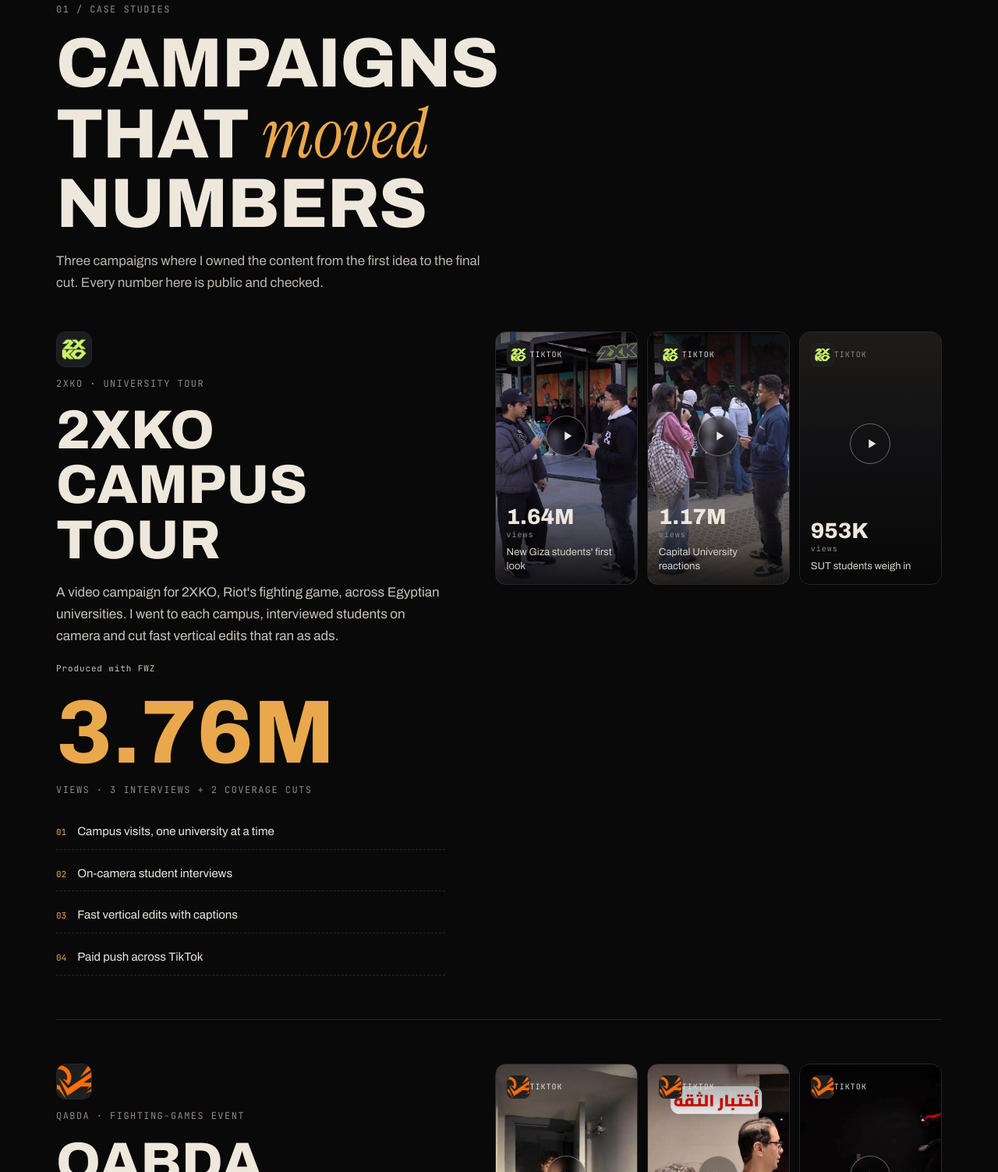
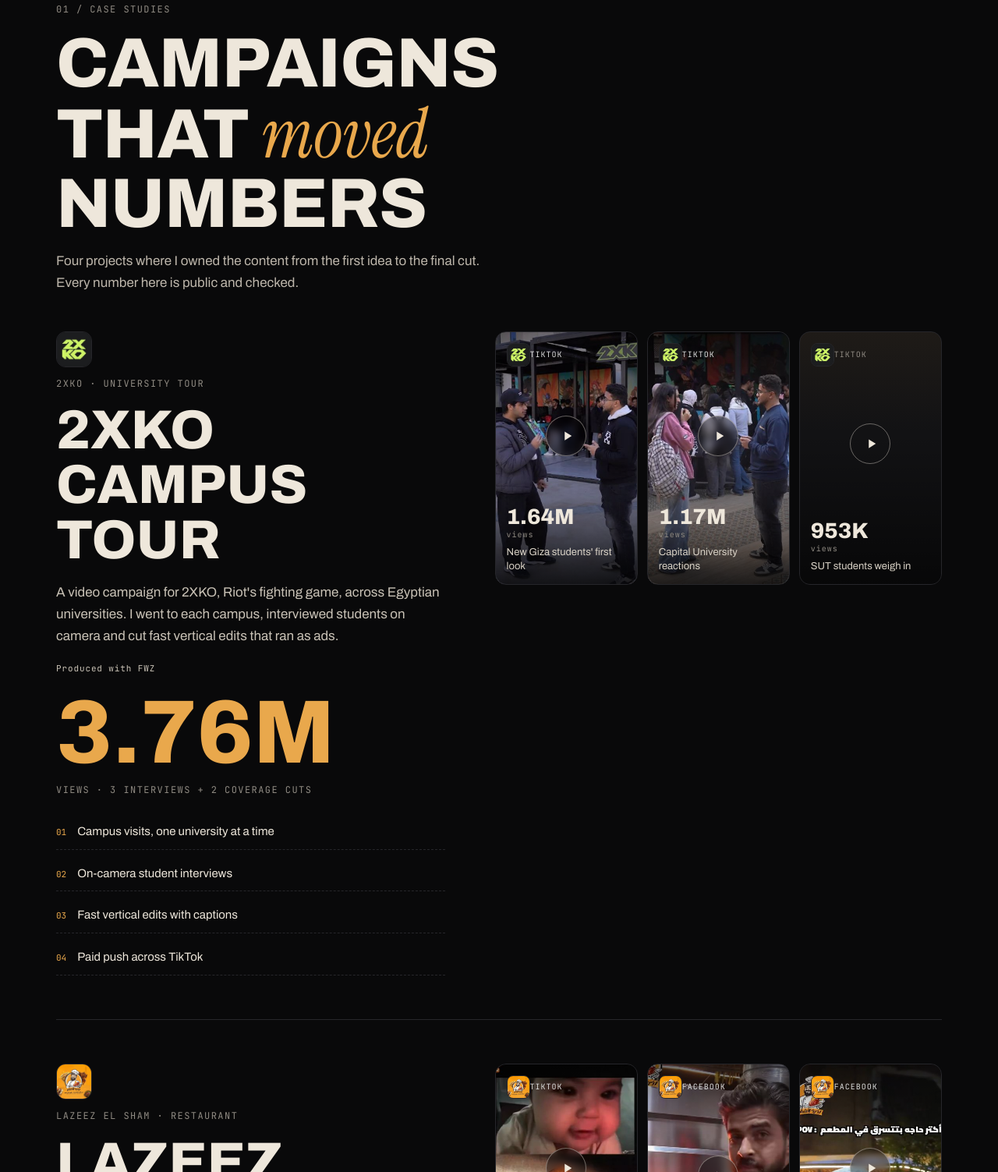
Before and after one commit to elharifa0-glitch/aladdin-portfolio, a plain HTML site: page index.html in a window 1280 px wide. Shown: the part 1297-2800 px from the top of the page at 78% size. Drawn offline with Linux system fonts and the light colour scheme; a web font is replaced by a local one.

Commit message:
Add Lazeez El Sham case study and videos
Co-Authored-By: Claude Opus 5.5 <noreply@anthropic.com>
Claude-Session: https://claude.ai/code/session_01P75S99R4fTPjjkpmNhNNiN

```diff
--- a/index.html
+++ b/index.html
@@ -275,7 +275,7 @@ dialog::backdrop{background:rgba(5,5,6,.9);backdrop-filter:blur(6px)}
         <a class="btn line wa" href="https://wa.me/201273122625" target="_blank" rel="noopener"><svg viewBox="0 0 24 24" aria-hidden="true"><path d="M12 2a10 10 0 0 0-8.6 15.1L2 22l5-1.3A10 10 0 1 0 12 2Zm5.3 14.1c-.2.6-1.3 1.2-1.8 1.2-.5.1-1 .2-3.4-.7-2.8-1.1-4.6-4-4.8-4.2-.1-.2-1.1-1.5-1.1-2.8s.7-2 1-2.3c.2-.3.5-.3.7-.3h.5c.2 0 .4 0 .6.5l.9 2.1c.1.2.1.3 0 .5l-.4.6-.4.4c-.1.2-.3.3-.1.6.2.3.8 1.3 1.7 2.1 1.2 1 2.2 1.4 2.5 1.5.3.2.5.1.7-.1l.9-1.1c.2-.3.4-.2.7-.1l2 1c.3.1.5.2.5.3.1.2.1.7-.1 1.3Z"/></svg><span data-t="ctaWa"></span></a>
       </div>
       <div class="letterbox">
-        <div class="hero-stat"><b>5.4M+</b><span data-t="hs1"></span></div>
+        <div class="hero-stat"><b>7.1M+</b><span data-t="hs1"></span></div>
         <div class="hero-stat"><b>11</b><span data-t="hs2"></span></div>
         <div class="hero-stat"><b>560K+</b><span data-t="hs3"></span></div>
       </div>
@@ -310,6 +310,17 @@ dialog::backdrop{background:rgba(5,5,6,.9);backdrop-filter:blur(6px)}
 
       <article class="case reveal">
         <div class="case-info">
+          <div class="case-logos"><img src="assets/lazeez.jpg" alt="Lazeez El Sham"></div>
+          <span class="mono" data-t="c4Tag"></span>
+          <h3 data-t="c4Title"></h3>
+          <p data-t="c4Text"></p>
+          <div class="big-num"><b>1.77M</b><span class="mono" data-t="views11"></span></div>
+        </div>
+        <div class="case-reels" data-reels="lazeez-top"></div>
+      </article>
+
+      <article class="case reveal">
+        <div class="case-info">
           <div class="case-logos"><img src="assets/qabda.jpg" alt="Qabda"></div>
           <span class="mono" data-t="c2Tag"></span>
           <h3 data-t="c2Title"></h3>
@@ -338,8 +349,8 @@ dialog::backdrop{background:rgba(5,5,6,.9);backdrop-filter:blur(6px)}
   <section id="stats" style="padding-top:0">
     <div class="wrap">
       <div class="stats reveal">
-        <div><b>5.4M+</b><span data-t="st1"></span></div>
-        <div><b>48</b><span data-t="st2"></span></div>
+        <div><b>7.1M+</b><span data-t="st1"></span></div>
+        <div><b>59</b><span data-t="st2"></span></div>
         <div><b>320K</b><span data-t="st3"></span></div>
         <div><b>11</b><span data-t="st4"></span></div>
       </div>
@@ -421,11 +432,14 @@ en:{
  hs1:"tracked views on my videos",hs2:"brands and events",hs3:"followers across pages I've run",
  partnersLabel:"Partners in success",
  casesTitle:'Campaigns that <em class="s">moved</em> numbers',
- casesSub:"Three campaigns where I owned the content from the first idea to the final cut. Every number here is public and checked.",
+ casesSub:"Four projects where I owned the content from the first idea to the final cut. Every number here is public and checked.",
  c1Tag:"2XKO · University tour",c1Title:"2XKO Campus Tour",
  c1Text:"A video campaign for 2XKO, Riot's fighting game, across Egyptian universities. I went to each campus, interviewed students on camera and cut fast vertical edits that ran as ads.",
  views5:"views · 3 interviews + 2 coverage cuts",
  c1Steps:["Campus visits, one university at a time","On-camera student interviews","Fast vertical edits with captions","Paid push across TikTok"],
+ c4Tag:"Lazeez El Sham · Restaurant",c4Title:"Lazeez El Sham",
+ c4Text:"I run this restaurant's social media end to end: ideas, comedy scripts, filming, editing and design. Funny, relatable reels turned a local restaurant page into videos that reach over a million people.",
+ views11:"views · 11 videos on TikTok and Facebook",
  c2Tag:"Qabda · Fighting-games event",c2Title:"Qabda",
  c2Text:"A full campaign for Qabda, Egypt's biggest fighting-games event at One Golden Square. I co-wrote the sketches, shot and edited the promo series, then filmed inside the event: game explainers and player interviews.",
  views27:"views · 27 videos",
@@ -433,7 +447,7 @@ en:{
  c3Tag:"Infinix · University activation",c3Title:"Infinix Note 50s",
  c3Text:"Coverage for the Infinix Note 50s activation at university events. Shot on the ground and cut into short recap videos.",
  views3:"views · 3 coverage videos",
- st1:"views across 48 tracked videos",st2:"videos analysed with real data",st3:"followers on the largest page I managed (Gamers Lounge)",st4:"brands, partners and events",
+ st1:"views across 59 tracked videos",st2:"videos analysed with real data",st3:"followers on the largest page I managed (Gamers Lounge)",st4:"brands, partners and events",
  expTitle:'Where I <em class="s">worked</em>',expSub:"Ordered by size. Campaign numbers are video views; brand numbers are Facebook followers.",
  followers:"followers",visit:"Visit page",watch:"Watch",agency:"Produced with FWZ",current:"Current",
  galTitle:'All the <em class="s">work</em>',galSub:"Tap any card to play it here.",
@@ -455,11 +469,14 @@ ar:{
  hs1:"مشاهدة متسجلة على فيديوهاتي",hs2:"براند وإيفنت",hs3:"متابع على الصفحات اللي مسكتها",
  partnersLabel:"شركاء النجاح",
  casesTitle:'حملات <em class="s">حرّكت</em> الأرقام',
- casesSub:"تلات حملات مسكت فيها المحتوى من أول فكرة لآخر كات. كل رقم هنا متاح للعامة ومتراجع.",
+ casesSub:"أربع مشاريع مسكت فيها المحتوى من أول فكرة لآخر كات. كل رقم هنا متاح للعامة ومتراجع.",
  c1Tag:"2XKO · جولة الجامعات",c1Title:"جولة 2XKO في الجامعات",
  c1Text:"حملة فيديو للعبة 2XKO بتاعة Riot في الجامعات المصرية. نزلت كل جامعة، وعملت إنترفيوهات مع الطلبة، ومنتجتها فيديوهات قصيرة نزلت إعلانات.",
  views5:"مشاهدة · 3 إنترفيوهات و2 كافرينج",
  c1Steps:["زيارة الجامعات واحدة واحدة","إنترفيوهات مع الطلبة قدام الكاميرا","مونتاج سريع بكابشن","إعلانات ممولة على تيك توك"],
+ c4Tag:"لذيذ الشام · مطعم",c4Title:"لذيذ الشام",
+ c4Text:"بمسك السوشيال ميديا بتاعة المطعم كلها: أفكار، سكريبتات كوميدي، تصوير، مونتاج وتصميم. ريلز خفيفة وقريبة من الناس خلت صفحة مطعم محلي توصل لأكتر من مليون شخص.",
+ views11:"مشاهدة · 11 فيديو على تيك توك وفيسبوك",
  c2Tag:"قبضة · إيفنت ألعاب القتال",c2Title:"قبضة",
  c2Text:"كامبين كاملة لإيفنت قبضة، أكبر إيفنت ألعاب قتال في مصر، في One Golden Square. شاركت في أفكار الاسكتشات، وصورت ومنتجت كل البرومو، وبعدها صورت جوه الإيفنت شرح للعب وإنترفيوهات.",
  views27:"مشاهدة · 27 فيديو",
@@ -467,7 +484,7 @@ ar:{
  c3Tag:"Infinix · فعاليات الجامعات",c3Title:"Infinix Note 50s",
  c3Text:"كافرينج لفعاليات Infinix Note 50s في الجامعات. تصوير على الأرض ومونتاج فيديوهات ملخص قصيرة.",
  views3:"مشاهدة · 3 فيديوهات كافرينج",
- st1:"مشاهدة على 48 فيديو متحلل",st2:"فيديو متحلل بأرقام حقيقية",st3:"متابع على أكبر صفحة مسكتها (Gamers Lounge)",st4:"براند وشريك وإيفنت",
+ st1:"مشاهدة على 59 فيديو متحلل",st2:"فيديو متحلل بأرقام حقيقية",st3:"متابع على أكبر صفحة مسكتها (Gamers Lounge)",st4:"براند وشريك وإيفنت",
  expTitle:'اشتغلت <em class="s">فين</em>',expSub:"مترتبين من الأكبر للأصغر. أرقام الحملات مشاهدات، وأرقام البراندات متابعين على فيسبوك.",
  followers:"متابع",visit:"الصفحة",watch:"شوف",agency:"إنتاج مع FWZ",current:"حاليًا",
  galTitle:'كل <em class="s">الشغل</em>',galSub:"دوس على أي كارت يشتغل هنا.",
@@ -485,10 +502,13 @@ const JOBS=[
  {logo:"2xko",name:{en:"2XKO",ar:"2XKO"},f:"3.76M",m:"views",vid:0,agency:1,
   role:{en:"Campaign for 2XKO · University tour",ar:"حملة لـ 2XKO · جولة الجامعات"},
   pts:{en:["Student interviews filmed on campus","Edited every video in the campaign","Videos ran as paid ads"],ar:["إنترفيوهات مع الطلبة في الجامعات","مونتاج كل فيديوهات الكامبين","الفيديوهات نزلت إعلانات ممولة"]},tags:["Campaign","Interviews","Ads"]},
+ {logo:"lazeez",now:1,name:{en:"Lazeez El Sham",ar:"مطعم لذيذ الشام"},f:"1.77M",m:"views",vid:8,url:"https://www.facebook.com/lazizelsham",
+  role:{en:"Full social media management",ar:"إدارة السوشيال ميديا بالكامل"},
+  pts:{en:["Ideas, scripts, filming and design","Top reel hit 1.23M views on TikTok","1.77M views across 11 tracked videos","Publishing and replying to customers"],ar:["أفكار وسكريبتات وتصوير وتصميم","أعلى ريل جاب 1.23 مليون مشاهدة على تيك توك","1.77 مليون مشاهدة على 11 فيديو","النشر والرد على العملاء"]},tags:["Full management","Food","Design"]},
  {logo:"qabda",name:{en:"Qabda",ar:"قبضة"},f:"1.23M",m:"views",vid:3,agency:1,
   role:{en:"Campaign for Qabda · Full event campaign",ar:"حملة لـ قبضة · كامبين إيفنت كاملة"},
   pts:{en:["Ideas and sketches for the promo series","Shot and edited 27 videos","In-event game explainers and interviews"],ar:["أفكار واسكتشات البرومو","تصوير ومونتاج 27 فيديو","شرح للعب وإنترفيوهات جوه الإيفنت"]},tags:["Campaign","Sketches","Event"]},
- {logo:"infinix",name:{en:"Infinix",ar:"Infinix"},f:"353K",m:"views",vid:8,agency:1,
+ {logo:"infinix",name:{en:"Infinix",ar:"Infinix"},f:"353K",m:"views",vid:19,agency:1,
   role:{en:"Campaign for Infinix · Note 50s university coverage",ar:"حملة لـ Infinix · كافرينج Note 50s في الجامعات"},
   pts:{en:["Filmed the activation on the ground","Cut short recap videos"],ar:["تصوير الفعاليات على الأرض","مونتاج فيديوهات ملخص قصيرة"]},tags:["Coverage","Video"]},
  {logo:"gl",name:{en:"Gamers Lounge (GL)",ar:"Gamers Lounge (GL)"},f:"320K",url:"https://www.facebook.com/glesportsme",
@@ -500,9 +520,6 @@ const JOBS=[
  {logo:"compuart",now:1,name:{en:"CompuArt",ar:"CompuArt"},f:"68K",url:"https://www.facebook.com/compuart.eg",
   role:{en:"Social production lead (and sales)",ar:"مسؤول إنتاج السوشيال (وسيلز)"},
   pts:{en:["Video ideas and scripts for B2C and B2B","Filming and editing every reel"],ar:["أفكار وسكريبتات فيديوهات B2C وB2B","تصوير ومونتاج كل الريلز"]},tags:["B2C","B2B","Reels"]},
- {logo:"lazeez",now:1,name:{en:"Lazeez El Sham",ar:"مطعم لذيذ الشام"},f:"9.2K",url:"https://www.facebook.com/lazizelsham",
-  role:{en:"Full social media management",ar:"إدارة السوشيال ميديا بالكامل"},
-  pts:{en:["Ideas, scripts, filming and design","Publishing and replying to customers","High-volume monthly reels and designs"],ar:["أفكار وسكريبتات وتصوير وتصميم","النشر والرد على العملاء","محتوى شهري كتير من ريلز وتصميمات"]},tags:["Full management","Food","Design"]},
  {logo:"elturkey",name:{en:"El Turkey Group",ar:"التركي جروب"},f:"8.5K",url:"https://www.facebook.com/El.Turkey.Group.Official",
   role:{en:"Video and design for coffee machine specialists",ar:"فيديو وتصميم لمتخصصين ماكينات القهوة"},
   pts:{en:["Product and offer videos","Promo designs"],ar:["فيديوهات منتجات وعروض","تصميمات عروض"]},tags:["Video","Design"]},
@@ -519,6 +536,8 @@ const JOBS=[
 
 const TT=id=>({p:"tiktok",th:id,src:`https://www.tiktok.com/embed/v2/${id}`,url:`https://www.tiktok.com/@fwz_esports/video/${id}`});
 const IG=c=>({p:"instagram",tall:1,th:c,src:`https://www.instagram.com/reel/${c}/embed`,url:`https://www.instagram.com/reel/${c}/`});
+const TL=id=>({p:"tiktok",th:id,src:`https://www.tiktok.com/embed/v2/${id}`,url:`https://www.tiktok.com/@lazizelsham/video/${id}`});
+const FB=id=>({p:"facebook",tall:1,th:"fb"+id,src:`https://www.facebook.com/plugins/video.php?href=${encodeURIComponent("https://www.facebook.com/reel/"+id)}&show_text=false&width=360`,url:`https://www.facebook.com/reel/${id}`});
 const LI=a=>({p:"linkedin",wide:1,src:`https://www.linkedin.com/embed/feed/update/urn:li:activity:${a}`,url:`https://www.linkedin.com/feed/update/urn:li:activity:${a}/`});
 
 const WORK=[
@@ -530,15 +549,26 @@ const WORK=[
  {g:"qabda",logo:"qabda",v:"190K",t:{en:"The one who missed it",ar:"وده واحد فاته"},...TT("7635669343023435025")},
  {g:"qabda",logo:"qabda",v:"102K",t:{en:"Ticket vs. scroll",ar:"اللي جاب التذكرة واللي سكرول"},...TT("7635258428973124871")},
  {g:"qabda",logo:"qabda",v:null,t:{en:"Inside the event",ar:"من جوه الإيفنت"},...TT("7637529228568792328")},
+ {g:"lazeez",logo:"lazeez",v:"1.23M",t:{en:"When the chicken leaves the skewer",ar:"لما الفراخ تتسحب من السيخ"},...TL("7702832627035770133")},
+ {g:"lazeez",logo:"lazeez",v:"105K",t:{en:"You call yourself a chef?",ar:"هوا انت شيف؟"},...FB("1057209213729841")},
+ {g:"lazeez",logo:"lazeez",v:"90K",t:{en:"Skewer reaction (Facebook)",ar:"الفراخ والسيخ (فيسبوك)"},...FB("1084867821033044")},
+ {g:"lazeez",logo:"lazeez",v:"78K",t:{en:"Most stolen thing in the restaurant",ar:"أكتر حاجة بتتسرق في المطعم"},...FB("1627232165425836")},
+ {g:"lazeez",logo:"lazeez",v:"73K",t:{en:"Health warning: buy two",ar:"تحذير صحي: اشتري اتنين"},...TL("7673119208703528200")},
+ {g:"lazeez",logo:"lazeez",v:"60K",t:{en:"Fried chicken cats",ar:"قطط الفرايد تشيكن"},...FB("2315854579260129")},
+ {g:"lazeez",logo:"lazeez",v:"43K",t:{en:"Back to school offer",ar:"عرض رجوع المدارس"},...FB("2454589875074671")},
+ {g:"lazeez",logo:"lazeez",v:"38K",t:{en:"7 offers at once",ar:"7 عروض مرة واحدة"},...FB("1060962209734755")},
+ {g:"lazeez",logo:"lazeez",v:"22K",t:{en:"Help me, chef",ar:"تعالي ساعدني"},...TL("7674953908250365201")},
+ {g:"lazeez",logo:"lazeez",v:"15K",t:{en:"Most stolen thing (TikTok)",ar:"أكتر حاجة بتتسرق (تيك توك)"},...TL("7686086845595274503")},
+ {g:"lazeez",logo:"lazeez",v:"10K",t:{en:"The angry cat review",ar:"ريفيو القطة"},...TL("7673575762233969936")},
  {g:"infinix",logo:"infinix",v:"351K",t:{en:"Infinix Note 50s campus recap",ar:"ملخص Infinix في الجامعة"},...TT("7584501612803001620")},
  ...["DfnLsftAXRM","DffdX0kj3Aj","DdO1ZQnj8eE","Dc3OxrsjQ8Z","Dc1g2-akRE2","DdkEvmDj6Qg"].map((c,i)=>({g:"b2c",logo:"compuart",v:null,t:{en:`CompuArt B2C reel ${String(i+1).padStart(2,"0")}`,ar:`ريل CompuArt B2C ${String(i+1).padStart(2,"0")}`},...IG(c)})),
  ...["DdRaKk3DDxy","Dd9geEMFNk_","DfB9FoKoOXE","DfRgvEKicse","DfT-ju-CXhk","DfnLpn4jdig","Dfkm3Exil0_"].map((c,i)=>({g:"b2b",logo:"compuart",v:null,t:{en:`CompuArt B2B reel ${String(i+1).padStart(2,"0")}`,ar:`ريل CompuArt B2B ${String(i+1).padStart(2,"0")}`},...IG(c)})),
  ...[["7526570401485881344","ERP & AI"],["7525482532868521984","Business automation"],["7523670992246976512","Decision making"],["7522946229237088256","C-level leadership"],["7520756350897774592","Software & growth"],["7520032666377830400","AI agents & hiring"],["7518220315320066049","Team onboarding"],["7517494716297441280","AI agents in operations"],["7515682868812132353","Delegation"]].map(([a,n])=>({g:"nerve",logo:"nervehq",v:null,t:{en:n,ar:n},...LI(a)}))
 ];
-const GROUPS={all:null,"2xko":"2XKO",qabda:{en:"Qabda",ar:"قبضة"},infinix:"Infinix",b2c:"CompuArt B2C",b2b:"CompuArt B2B",nerve:"Nerve HQ"};
+const GROUPS={all:null,"2xko":"2XKO",qabda:{en:"Qabda",ar:"قبضة"},infinix:"Infinix",lazeez:{en:"Lazeez El Sham",ar:"لذيذ الشام"},b2c:"CompuArt B2C",b2b:"CompuArt B2B",nerve:"Nerve HQ"};
 const LOGOS=["gl","fwz","qabda","redbull","2xko","infinix","mpl","compuart","nervehq","elturkey","lazeez"];
 const TOOLS=["Premiere Pro","Photoshop","ChatGPT","Claude","ElevenLabs","Canva"];
-const TH=new Set(["7590024074282142992","7584805008894610708","7634651636220054792","7635258428973124871","7635663145482079505","7635669343023435025","7637529228568792328","DfnLsftAXRM","DffdX0kj3Aj","DdO1ZQnj8eE","Dc3OxrsjQ8Z","Dc1g2-akRE2","DdkEvmDj6Qg","DdRaKk3DDxy","Dd9geEMFNk_","DfB9FoKoOXE","DfRgvEKicse","DfT-ju-CXhk","DfnLpn4jdig","Dfkm3Exil0_"]);
+const TH=new Set(["7702832627035770133","7674953908250365201","7673575762233969936","7686086845595274503","fb1057209213729841","fb1084867821033044","fb1627232165425836","fb2315854579260129","fb2454589875074671","fb1060962209734755","7590024074282142992","7584805008894610708","7634651636220054792","7635258428973124871","7635663145482079505","7635669343023435025","7637529228568792328","DfnLsftAXRM","DffdX0kj3Aj","DdO1ZQnj8eE","Dc3OxrsjQ8Z","Dc1g2-akRE2","DdkEvmDj6Qg","DdRaKk3DDxy","Dd9geEMFNk_","DfB9FoKoOXE","DfRgvEKicse","DfT-ju-CXhk","DfnLpn4jdig","Dfkm3Exil0_"]);
 const PLAY='<svg viewBox="0 0 24 24" aria-hidden="true"><path d="M7 4.5v15l12-7.5z"/></svg>';
 
 let lang="en",filter="all";
@@ -562,7 +592,7 @@ function render(){
   document.querySelectorAll("[data-t]").forEach(el=>{const v=t[el.dataset.t];if(typeof v==="string"){const sp=el.querySelector("span[data-t]");if(!sp)el.innerHTML=v}});
   document.querySelectorAll("[data-list]").forEach(el=>{el.innerHTML=t[el.dataset.list].map((s,i)=>`<li><span class="tc">${String(i+1).padStart(2,"0")}</span>${s}</li>`).join("")});
   // case reels
-  const pick={"2xko":WORK.filter(w=>w.g==="2xko"),"qabda-top":WORK.filter(w=>w.g==="qabda").slice(0,3),"infinix":[WORK.find(w=>w.g==="infinix"),WORK.find(w=>w.g==="2xko")]};
+  const pick={"lazeez-top":[WORK.find(w=>w.th==="7702832627035770133"),WORK.find(w=>w.th==="fb1057209213729841"),WORK.find(w=>w.th==="fb1627232165425836")],"2xko":WORK.filter(w=>w.g==="2xko"),"qabda-top":WORK.filter(w=>w.g==="qabda").slice(0,3),"infinix":[WORK.find(w=>w.g==="infinix"),WORK.find(w=>w.g==="2xko")]};
   pick.infinix=[WORK.find(w=>w.g==="infinix")];
   document.querySelectorAll("[data-reels]").forEach(el=>{el.innerHTML=pick[el.dataset.reels].map(w=>reelHTML(w,WORK.indexOf(w))).join("")});
   // marquee
```
Also changed, not shown: assets/thumbs/7673575762233969936.jpg (added), assets/thumbs/7674953908250365201.jpg (added), assets/thumbs/7686086845595274503.jpg (added), assets/thumbs/7702832627035770133.jpg (added), assets/thumbs/fb1057209213729841.jpg (added), assets/thumbs/fb1060962209734755.jpg (added), assets/thumbs/fb1084867821033044.jpg (added), assets/thumbs/fb1627232165425836.jpg (added), assets/thumbs/fb2315854579260129.jpg (added), assets/thumbs/fb2454589875074671.jpg (added).
